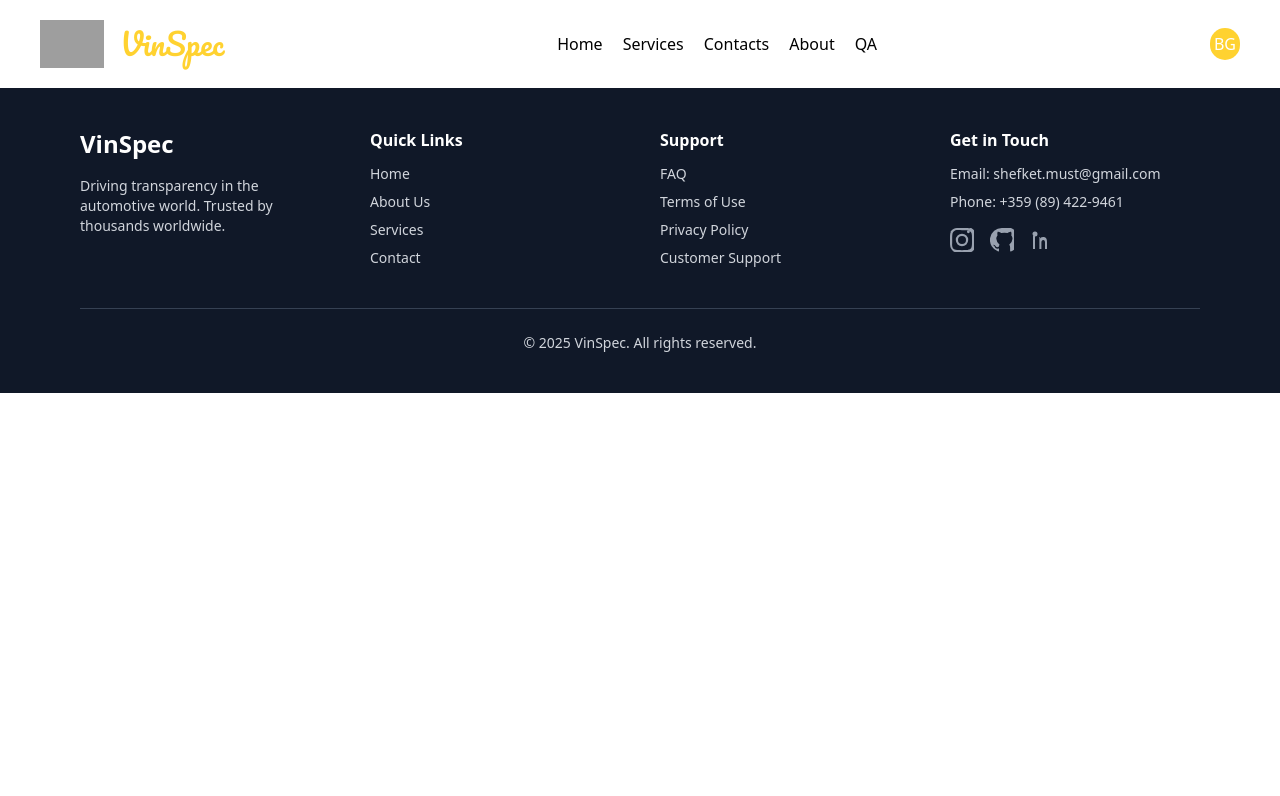
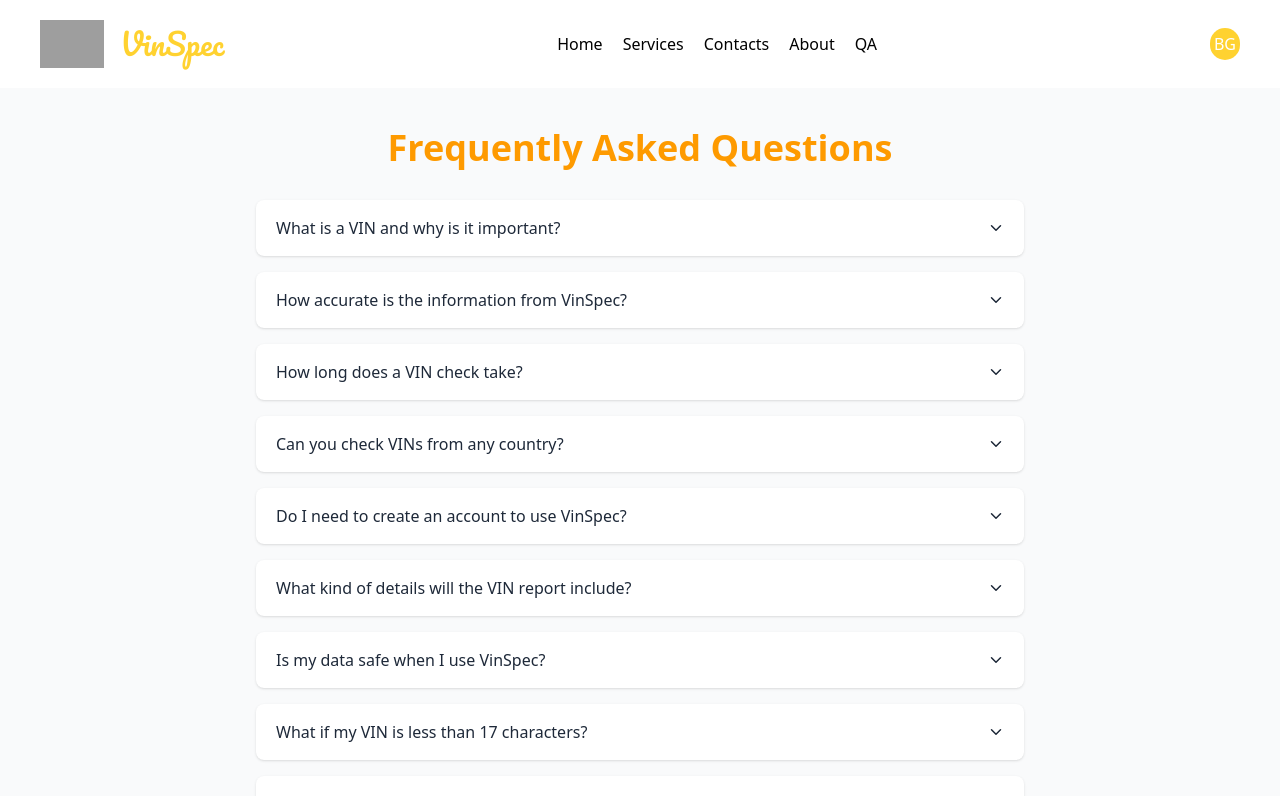
Before and after one commit to shefket-mustafa/VinSpec, a React (Vite) app: page /qa in a window 1280 px wide. Shown: the top 796 px of the page. Built offline with nearby package versions, Linux system fonts and the light colour scheme; grey boxes are pictures that could not be loaded.

Commit message:
FAQ page created

```diff
--- a/src/App.tsx
+++ b/src/App.tsx
@@ -5,6 +5,7 @@ import Home from "./pages/Home"
 import Services from "./pages/Services"
 import Contacts from "./pages/Contacts"
 import About from "./pages/About"
+import FAQ from "./pages/FAQ"
 
 
 function App() {
@@ -18,6 +19,7 @@ function App() {
   <Route path="/services" element={<Services />} />
   <Route path="/contacts" element={<Contacts />} />
   <Route path="/about" element={<About />} />
+  <Route path="/qa" element={<FAQ />} />
 
   </Routes>
 
--- /dev/null
+++ b/src/pages/FAQ.tsx
@@ -0,0 +1,104 @@
+import { useState } from "react";
+import { IoChevronDown } from "react-icons/io5";
+
+type FAQItem = {
+  question: string;
+  answer: string;
+};
+
+const faqs: FAQItem[] = [
+  {
+    question: "What is a VIN and why is it important?",
+    answer:
+      "A Vehicle Identification Number (VIN) is a unique 17-character code assigned to every vehicle. It reveals key details like the manufacturer, model, year, and history, helping you verify the vehicle's authenticity.",
+  },
+  {
+    question: "How accurate is the information from VinSpec?",
+    answer:
+      "We gather data from trusted automotive databases, insurance records, and government agencies. While accuracy is very high, the completeness of records can vary depending on the country and available data sources.",
+  },
+  {
+    question: "How long does a VIN check take?",
+    answer:
+      "Most VIN checks are processed instantly, returning results in just a few seconds. In rare cases where additional verification is required, it may take up to a minute.",
+  },
+  {
+    question: "Can you check VINs from any country?",
+    answer:
+      "Yes, VinSpec supports VINs from most countries worldwide. However, some countries may have limited or restricted access to certain records due to privacy laws.",
+  },
+  {
+    question: "Do I need to create an account to use VinSpec?",
+    answer:
+      "No account is required for a basic VIN check. However, registering allows you to save past searches, receive full reports via email, and unlock advanced features.",
+  },
+  {
+    question: "What kind of details will the VIN report include?",
+    answer:
+      "Depending on the vehicle and data availability, the report may include manufacturing details, accident history, title information, mileage records, ownership history, market value, and recall notices.",
+  },
+  {
+    question: "Is my data safe when I use VinSpec?",
+    answer:
+      "Absolutely. All data sent and received through VinSpec is encrypted, and we do not share your personal information with third parties without your consent.",
+  },
+  {
+    question: "What if my VIN is less than 17 characters?",
+    answer:
+      "VINs for modern vehicles (post-1981) are always 17 characters. Shorter VINs typically belong to older or special vehicles, and in such cases, certain information may be unavailable.",
+  },
+  {
+    question: "Can I use VinSpec on my phone?",
+    answer:
+      "Yes, VinSpec is fully responsive and works on any device, including smartphones and tablets. You can check a VIN on the go from anywhere.",
+  },
+  {
+    question: "Do you offer bulk VIN checks for dealerships or businesses?",
+    answer:
+      "Yes, we provide bulk VIN lookup services for car dealerships, insurance companies, and fleet managers. Contact our support team for custom business plans.",
+  },
+];
+
+
+export default function FAQ() {
+  const [openIndex, setOpenIndex] = useState<number | null>(null);
+
+  const toggleFAQ = (index: number) => {
+    setOpenIndex((prev) => (prev === index ? null : index));
+  };
+
+  return (
+    <section className="min-h-screen px-6 py-10 md:px-20 bg-gray-50 text-gray-800">
+      <h2 className="text-3xl md:text-4xl font-bold mb-8 text-center text-amber-500">
+        Frequently Asked Questions
+      </h2>
+
+      <div className="max-w-3xl mx-auto flex flex-col gap-4">
+        {faqs.map((faq, index) => (
+          <div
+            key={index}
+            className="bg-white shadow  rounded-lg overflow-hidden"
+          >
+            <button
+              onClick={() => toggleFAQ(index)}
+              className="w-full flex cursor-pointer justify-between items-center px-5 py-4 text-left focus:outline-none"
+            >
+              <span className="font-medium">{faq.question}</span>
+              <IoChevronDown
+                className={`transition-transform duration-300 ${
+                  openIndex === index ? "rotate-180" : ""
+                }`}
+              />
+            </button>
+
+            {openIndex === index && (
+              <div className="px-5 py-5 pb-4 text-gray-700 text-sm leading-relaxed border-t border-gray-200">
+                {faq.answer}
+              </div>
+            )}
+          </div>
+        ))}
+      </div>
+    </section>
+  );
+}
```
